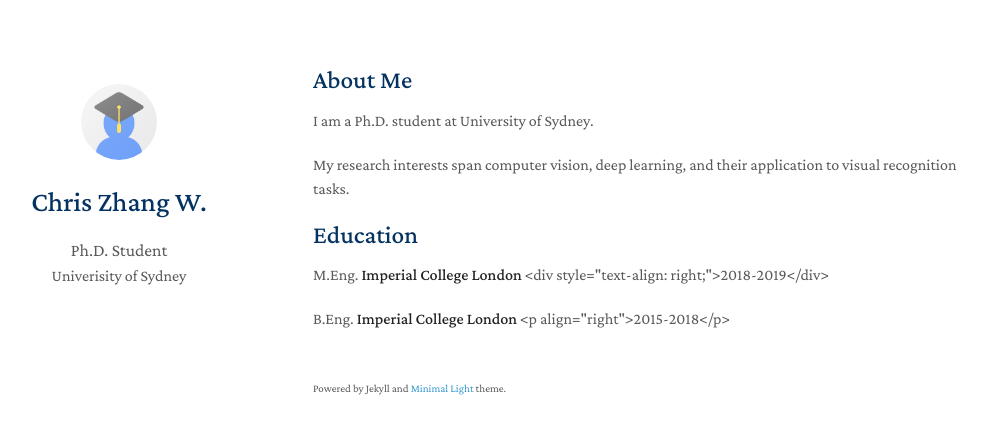
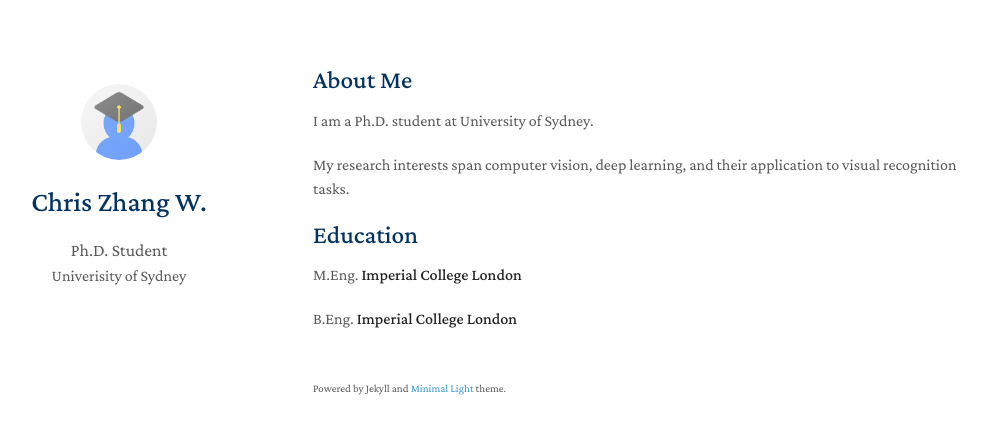
Before and after one commit to charmeleonz/charmeleonz.github.io, a Jekyll site: the page built from index.md, in a window 1280 px wide. Shown: the top 434 px of the page, without its empty margins (157-1144 px from the left). Built offline with Jekyll 4.4.1, drawn with Linux system fonts in a browser that asks for light colours; nearby versions of some CDN libraries; a style sheet for code colours, icons or effects is not loaded; our own code applies the rules of GitHub Pages for plain Markdown files.

Commit message:
Update education.md

```diff
--- a/_includes/education.md
+++ b/_includes/education.md
@@ -1,6 +1,6 @@
 ## Education
 
-M.Eng. **Imperial College London** <div style="text-align: right;">2018-2019</div>
+M.Eng. **Imperial College London**
 
 
-B.Eng. **Imperial College London** <p align="right">2015-2018</p>
+B.Eng. **Imperial College London**
```
